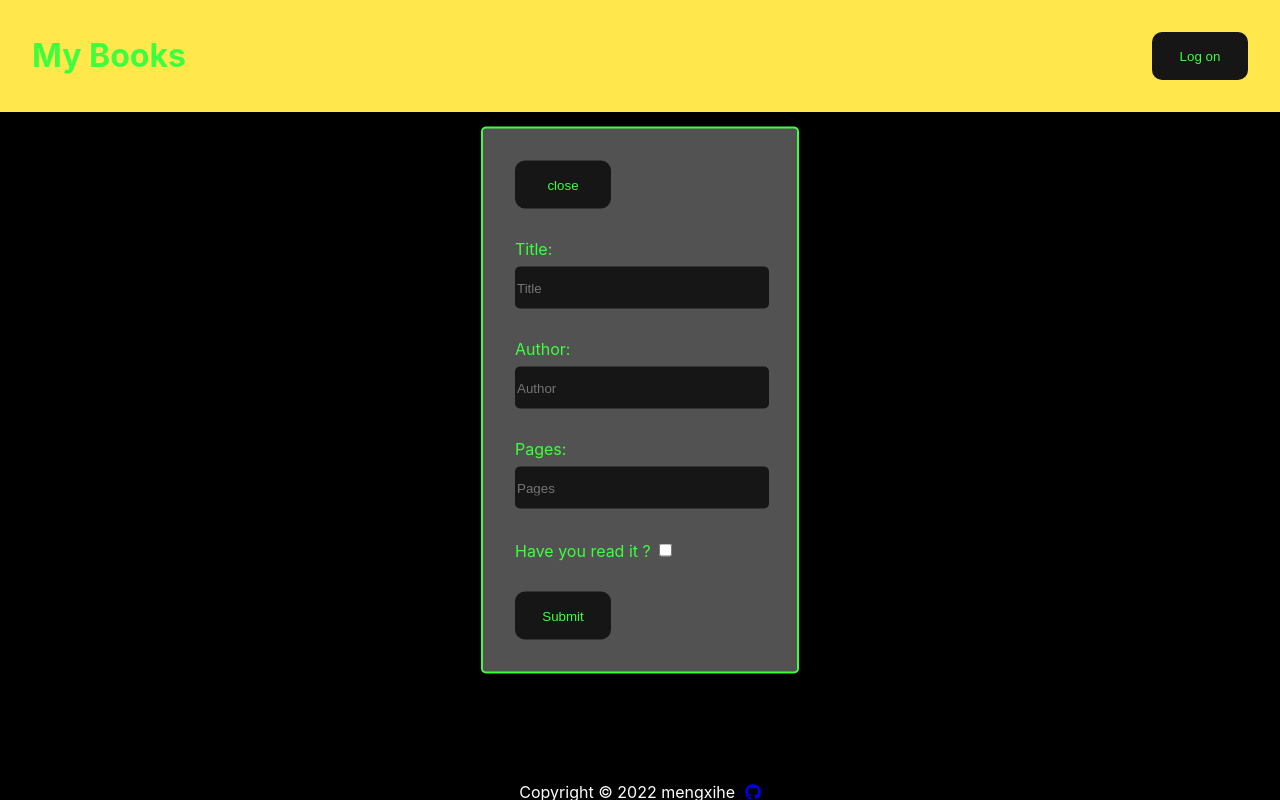
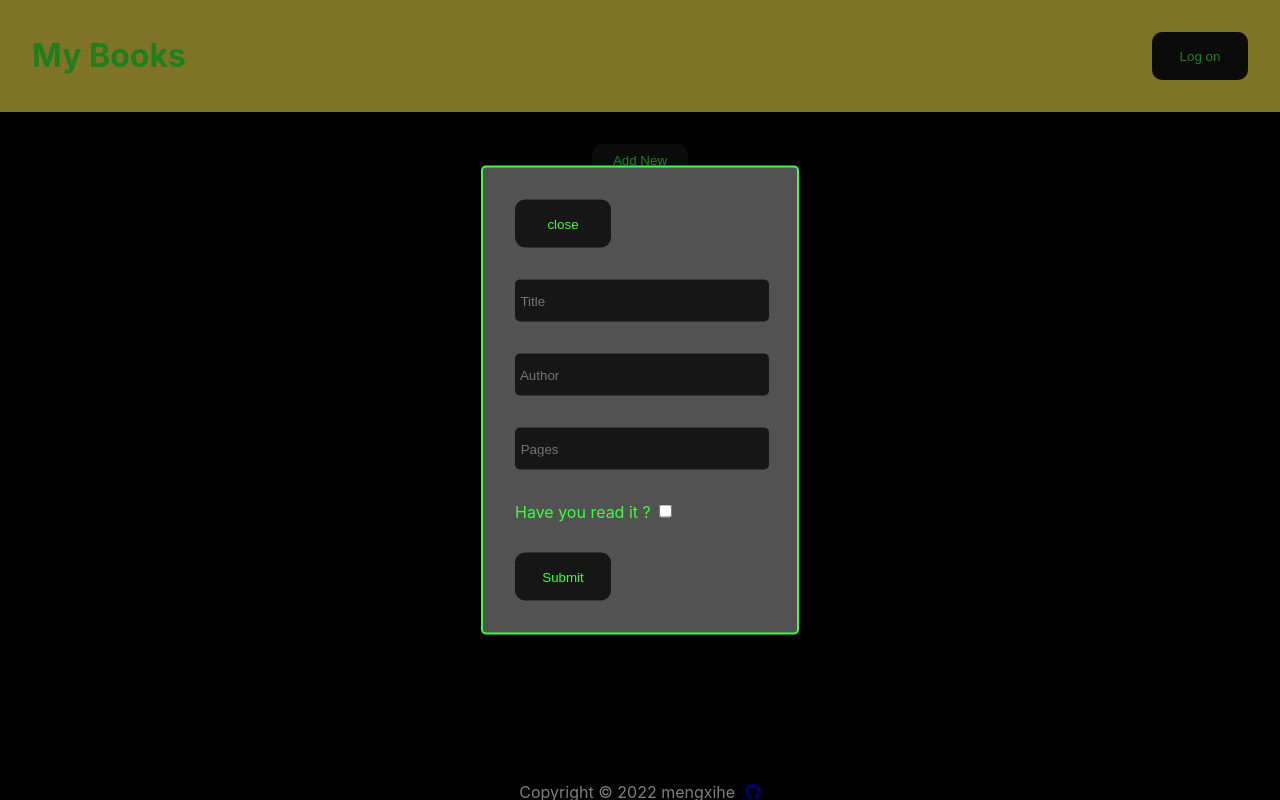
Before and after one commit to mengxihe/Library, a plain HTML site: page index.html in a window 1280 px wide. Both pictures are taken after a click on the button "Add New Book". Drawn offline with Linux system fonts and the light colour scheme.

Commit message:
almost done

```diff
--- a/index.html
+++ b/index.html
@@ -9,8 +9,8 @@
     <script src="https://kit.fontawesome.com/501a01c46b.js" crossorigin="anonymous"></script>
     <script src="script.js" defer></script>
 </head>
-<body>
-    <div class="container">
+<body id="wrapper">
+    <div class="container" id="container">
         <div class="header">
             <div class="logo">My Books</div>
             <div class="manu">
@@ -42,16 +42,16 @@
         <form id="form" class="form">
             <button id="close-form" type="button" class="glow-on-hover">close</button>
             <p>
-            <label for="title">Title:</label>
-            <input type="text" name="book_title" id="title" required placeholder="Title">
+            <!-- <label for="title">Title:</label> -->
+            <input type="text" name="book_title" id="title" required placeholder=" Title">
             </p>
             <p>
-            <label for="author">Author:</label>
-            <input type="text" name="book_author" id="author" placeholder="Author">
+            <!-- <label for="author">Author:</label> -->
+            <input type="text" name="book_author" id="author" placeholder=" Author">
             </p>
             <p>
-            <label for="pages">Pages:</label>
-            <input type="text" name="book_pages" id="pages" placeholder="Pages">
+            <!-- <label for="pages">Pages:</label> -->
+            <input type="text" name="book_pages" id="pages" placeholder=" Pages">
             </p>
             <div class="check-container">
                 <label for="read"> Have you read it ?</label>
--- a/script.js
+++ b/script.js
@@ -23,6 +23,7 @@ const booksGrid = document.getElementById('booksGrid');
 const form = document.getElementById('form');
 const closeFormBtn = document.getElementById('close-form');
 const body = document.getElementById('wrapper');
+const container = document.getElementById('container')
 const modal = document.getElementById('modal-overlay')
 // form.style.display = 'none';
 
@@ -96,11 +97,13 @@ const createBookCard = (book) => {
 const addFormModal = (e) => {
     form.reset();
     modal.style.display = 'block';
+    container.style.opacity = '0.5';
     e.stopPropagation();
 }
 
 const closeFormModal = () => {
     modal.style.display = 'none';
+    container.style.opacity = '1';
     console.log('hi')
 }
 
```
